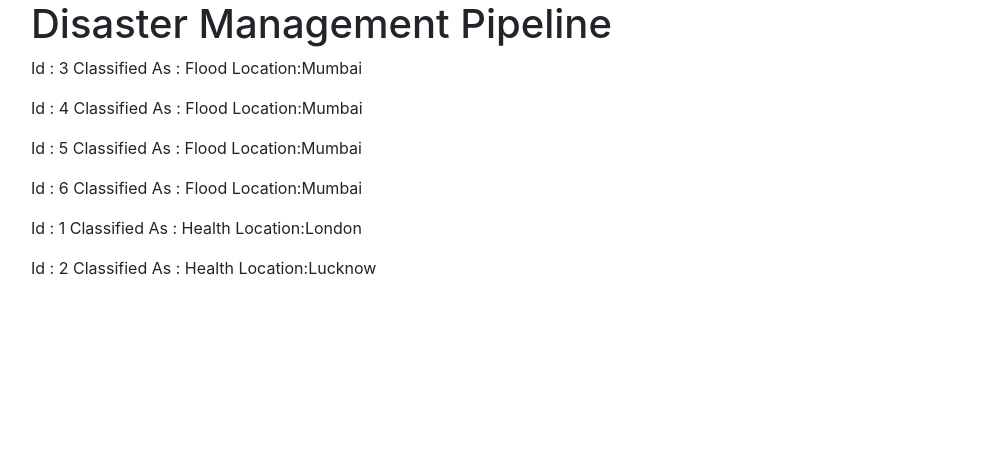
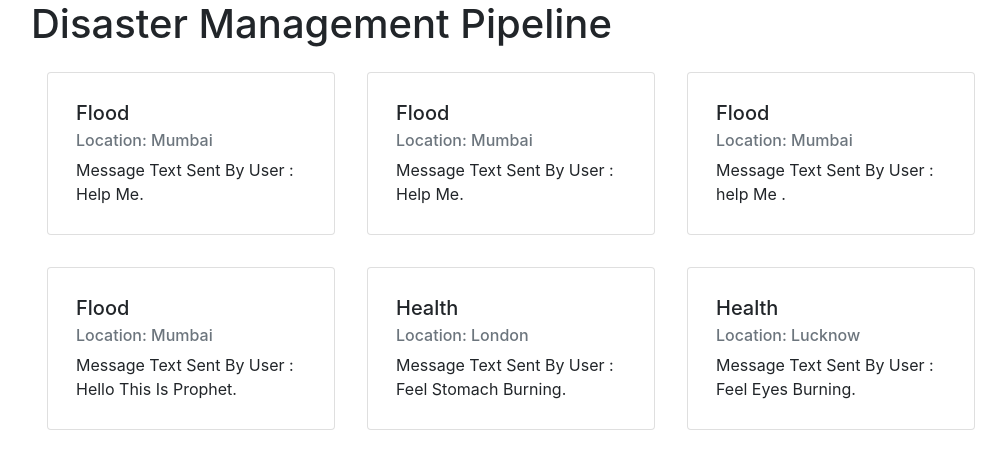
Before and after one commit to NimeshJohari02/Disaster-Management-SMS-Pipeline, a Flask app: page /helper in a window 1280 px wide. Shown: the part 56-525 px from the top of the page, without its empty margins (54-1060 px from the left). Run offline with Flask 2, Linux system fonts and the light colour scheme; data comes from the database, SQL or seed files in the repository; some libraries are stand-ins or nearby versions.

Commit message:
added cards

```diff
--- a/templates/helper.html
+++ b/templates/helper.html
@@ -1,10 +1,15 @@
-{% extends 'basic.html'%}
-{% block content %}
-{% for element in cards %}
-<p>
-Id : {{element.id}}
-Classified As : {{element.typeClassified}}
-Location:{{element.Location}}
-</p>
-{% endfor %}
+{% extends 'basic.html'%} {% block content %}
+<div class="container-fluid row">
+  {% for element in cards %}
+  <div class="card p-2 m-3" style="width: 18rem">
+    <div class="card-body">
+      <h5 class="card-title">{{element.typeClassified}}</h5>
+      <h6 class="card-subtitle mb-2 text-muted">
+        Location: {{element.Location}}
+      </h6>
+      <p class="card-text">Message Text Sent By User : {{element.text}}.</p>
+    </div>
+  </div>
+  {% endfor %}
+</div>
 {% endblock content %}
```
